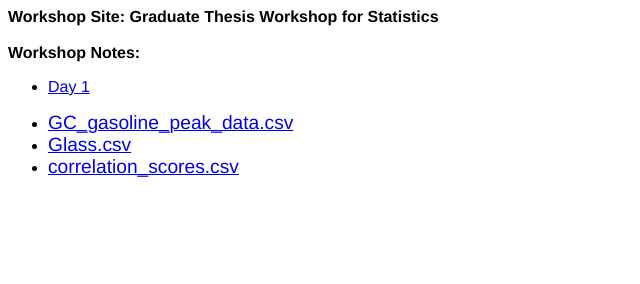
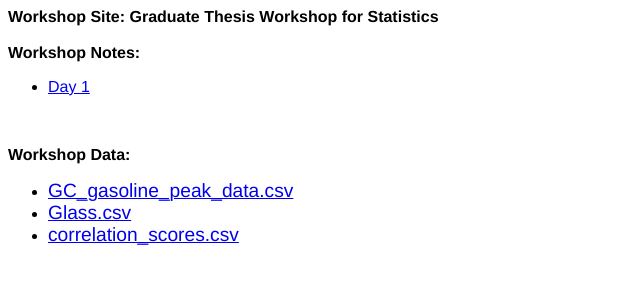
Before and after one commit to npetraco/workshop21, a plain HTML site: page grad_thesis_statsworkshop21.html in a window 1280 px wide. Shown: the whole page, without its empty margins (0-640 px from the left). Drawn offline with Linux system fonts and the light colour scheme.

Commit message:
remote update

```diff
--- a/grad_thesis_statsworkshop21.html
+++ b/grad_thesis_statsworkshop21.html
@@ -16,6 +16,12 @@
     <ul style="font-family: Helvetica,Arial,sans-serif;">
       <li><a href="notes/Day1.pptx">Day 1</a></li>
     </ul>
+    <p><br>
+    </p>
+    <p><span style="font-weight: bold; font-family:
+        Helvetica,Arial,sans-serif;">Workshop Data:</span></p>
+    <ul style="font-family: Helvetica,Arial,sans-serif;">
+    </ul>
     <ul style="font-family: Helvetica,Arial,sans-serif;">
       <li><a href="data/GC_gasoline_peak_data.csv"><big>GC_gasoline_peak_data.csv</big></a></li>
       <li><big><a href="data/Glass.csv">Glass.csv</a></big></li>
```
Also changed, not shown: index.html (+6 -0 lines).
